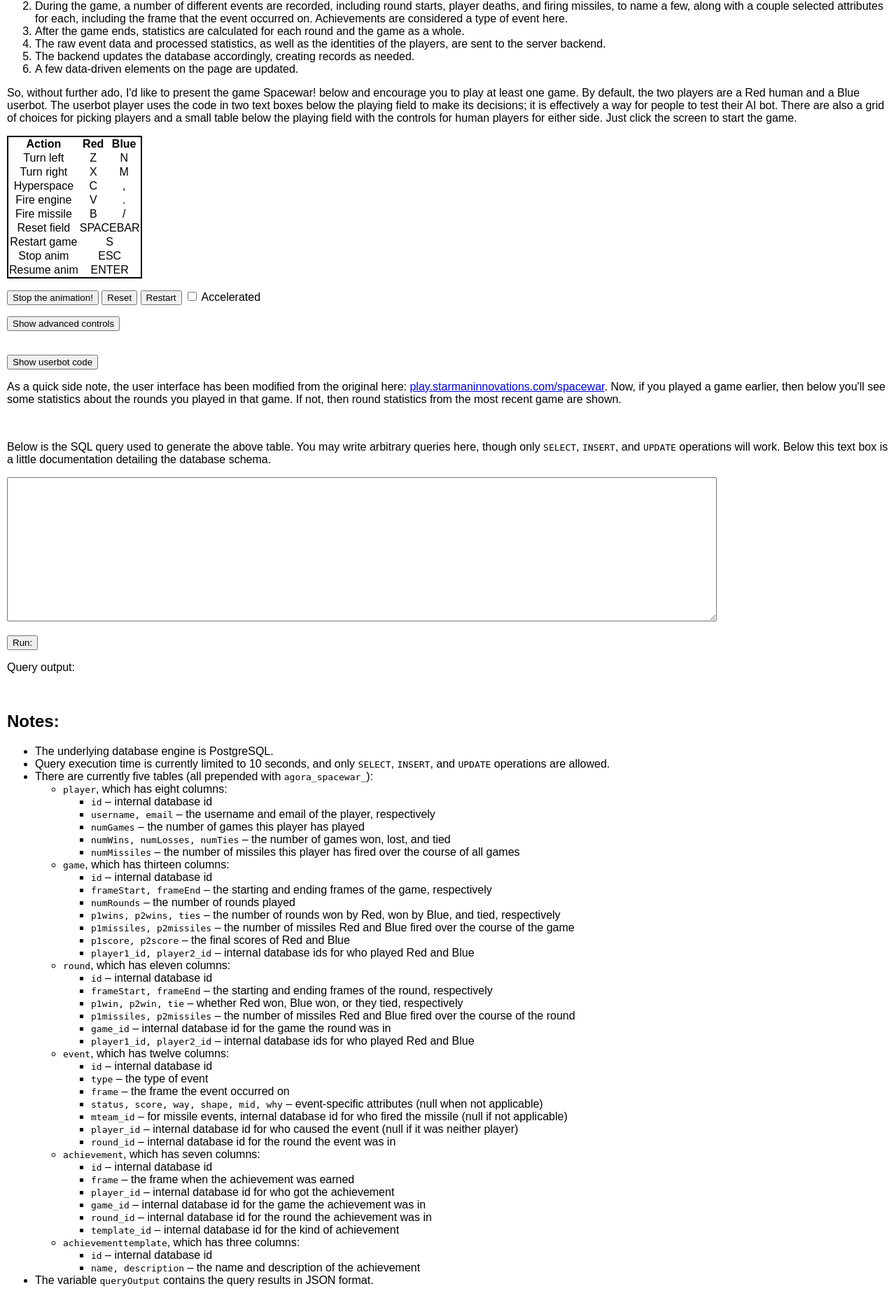
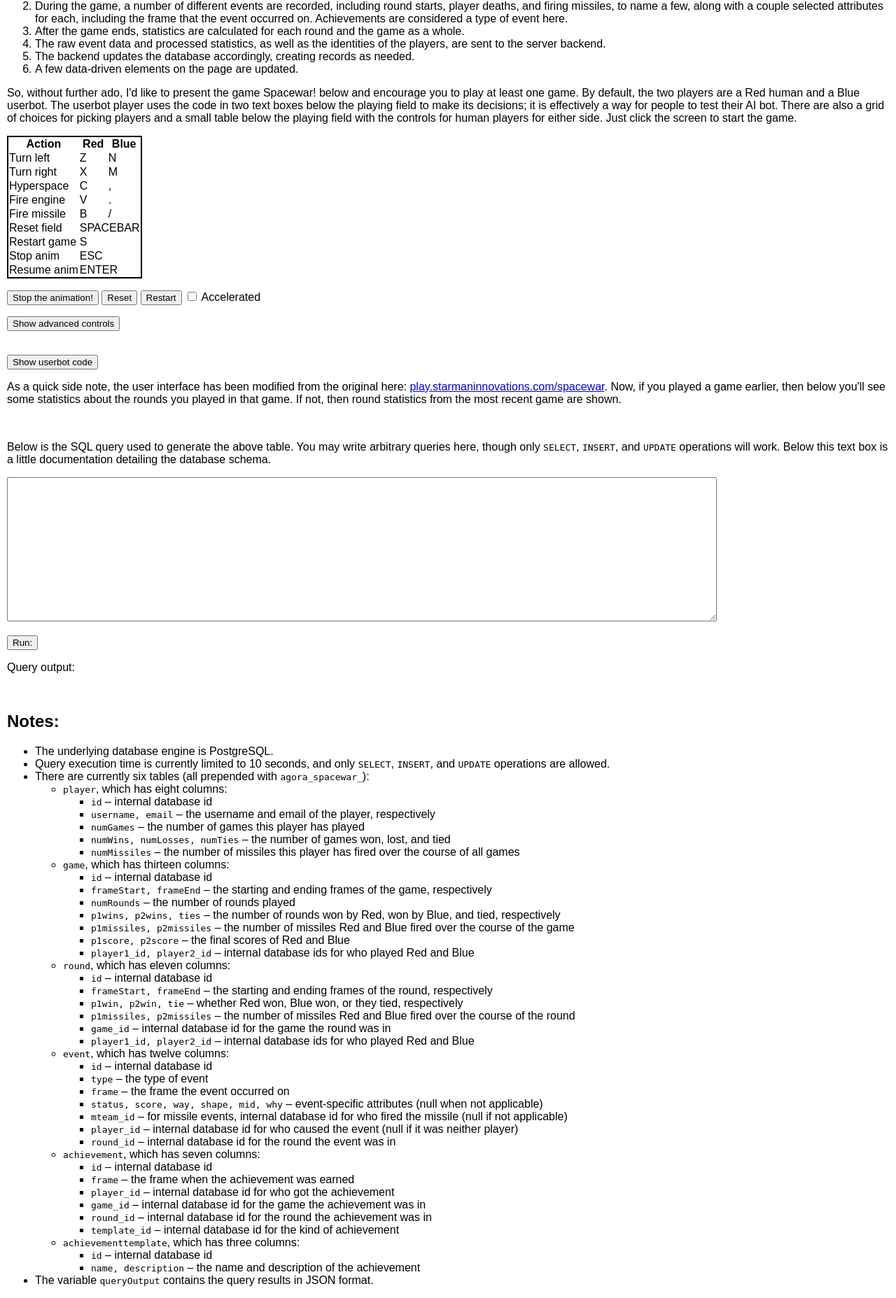
Before and after one commit to elendiastarman/agora_spacewar, a Django app: template agora_spacewar/templates/agora_spacewar/main.html in a window 1280 px wide. Shown: the part 320-2175 px from the top of the page at 70% size. Run offline with Django 3.2, Linux system fonts and the light colour scheme; the template is opened without the code that fills it, so the values that code supplies are empty; some libraries are stand-ins or nearby versions.

Commit message:
Couple of quick improvements.

```diff
--- a/agora_spacewar/templates/agora_spacewar/main.html
+++ b/agora_spacewar/templates/agora_spacewar/main.html
@@ -17,6 +17,9 @@
             table {
                 border-collapse: collapse;
                 border: 2px solid black;
+            }
+            table td {
+                text-align: left;
             }
             .error { color: red; }
             table.sortable th:not(.sorttable_sorted):not(.sorttable_sorted_reverse):not(.sorttable_nosort):after {
@@ -188,7 +191,7 @@ function userbot_getActions(gameInfo, botVars) {
         <ul>
             <li>The underlying database engine is PostgreSQL.</li>
             <li>Query execution time is currently limited to 10 seconds, and only <code>SELECT</code>, <code>INSERT</code>, and <code>UPDATE</code> operations are allowed.</li>
-            <li>There are currently five tables (all prepended with <code>agora_spacewar_</code>):
+            <li>There are currently six tables (all prepended with <code>agora_spacewar_</code>):
                 <ul>
                     <li><code>player</code>, which has eight columns:
                         <ul>
```
